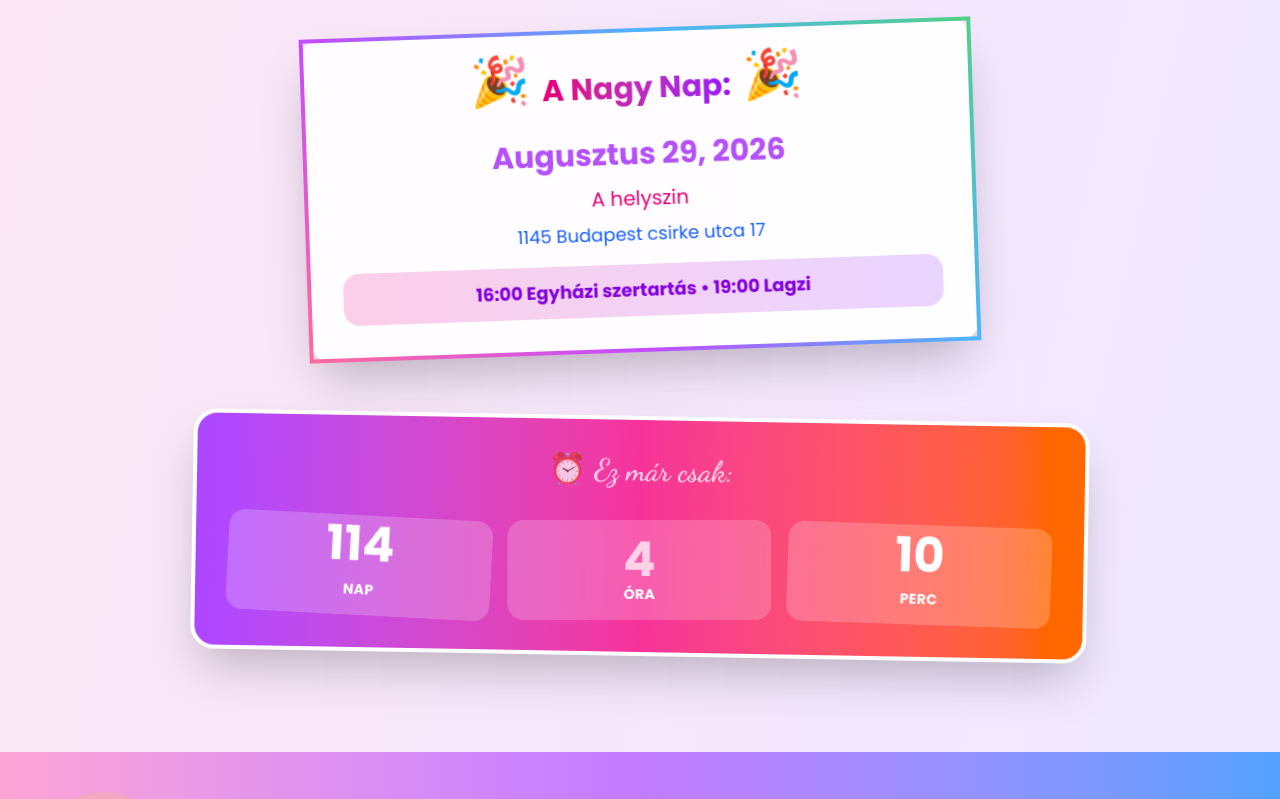
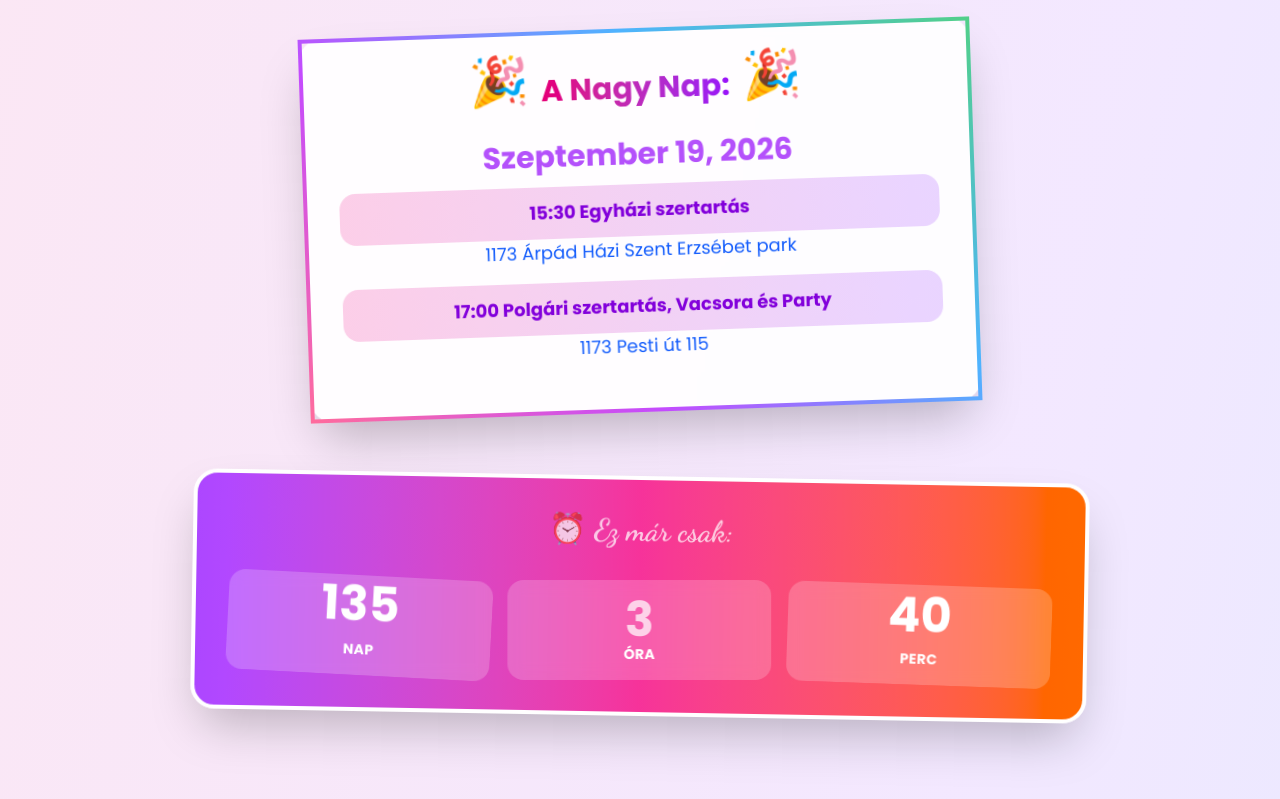
Before and after one commit to marcello120/wedding-site, a Next.js app: page / in a window 1280 px wide. Shown: the part 700-1499 px from the top of the page. Built offline with nearby package versions, Linux system fonts and the light colour scheme; a web font is replaced by a local one.

Commit message:
Add files via upload

```diff
--- a/app/layout.tsx
+++ b/app/layout.tsx
@@ -2,8 +2,8 @@ import type { Metadata } from "next";
 import "./globals.css";
 
 export const metadata: Metadata = {
-  title: "Wedding Website",
-  description: "Celebrate our special day with us",
+  title: "Greti <3 Marci",
+  description: "Szeptember 19",
 };
 
 export default function RootLayout({
--- a/app/page.tsx
+++ b/app/page.tsx
@@ -114,7 +114,7 @@ export default function Design9() {
     const rsvpAnimation = useScrollAnimation();
 
     // Mouse parallax effect state
-  const [mousePosition, setMousePosition] = useState({ x: 0, y: 0 });
+    const [mousePosition, setMousePosition] = useState({x: 0, y: 0});
     const heroRef = useRef<HTMLElement>(null);
 
     // Handle mouse movement for parallax effect
@@ -124,7 +124,7 @@ export default function Design9() {
                 const rect = heroRef.current.getBoundingClientRect();
                 const x = ((e.clientX - rect.left) / rect.width - 0.5) * 100; // -50 to 50
                 const y = ((e.clientY - rect.top) / rect.height - 0.5) * 100; // -50 to 50
-        setMousePosition({ x, y });
+                setMousePosition({x, y});
             }
         };
 
@@ -227,13 +227,16 @@ export default function Design9() {
                                 style={{fontFamily: 'Dancing Script, cursive'}}>
                                 Marci & Gréti
                             </h1>
-                <div className="absolute -top-4 -right-4 text-4xl animate-spin transition-transform duration-100"
+                            <div
+                                className="absolute -top-4 -right-4 text-4xl animate-spin transition-transform duration-100"
                                 style={{
                                     animationDuration: '3s',
                                 }}>✨
                             </div>
-                <div className="absolute -bottom-4 -left-4 text-3xl animate-tick transition-transform duration-100"
-                >🎈</div>
+                            <div
+                                className="absolute -bottom-4 -left-4 text-3xl animate-tick transition-transform duration-100"
+                            >🎈
+                            </div>
                         </div>
 
                         <p className="text-3xl md:text-5xl font-bold mb-12 pb-6 bg-gradient-to-r from-purple-600 to-pink-600 bg-clip-text text-transparent transform rotate-1">
@@ -273,14 +276,20 @@ export default function Design9() {
                                           animationDelay: '0.5s',
                                       }}>🎉</span>
                             </div>
-                <p className="text-3xl font-black text-purple-600 mb-3 animate-pulse">Augusztus 29, 2026</p>
-                <p className="text-xl text-pink-600 mb-2">A helyszin</p>
-                <p className="text-lg text-blue-600 mb-4">1145 Budapest csirke utca 17</p>
+                            <p className="text-3xl font-black text-purple-600 mb-3 animate-pulse">Szeptember 19,
+                                2026</p>
                             <div
                                 className="flex items-center justify-center bg-gradient-to-r from-pink-200 to-purple-200 rounded-2xl p-3">
-                  <span className="text-lg text-purple-700 font-bold">16:00 Egyházi szertartás • 19:00 Lagzi</span>
+                                <span className="text-lg text-purple-700 font-bold">15:30 Egyházi szertartás</span>
                             </div>
+                            <p className="text-lg text-blue-600 mb-4">1173 Árpád Házi Szent Erzsébet park</p>
+                            <div
+                                className="flex items-center justify-center bg-gradient-to-r from-pink-200 to-purple-200 rounded-2xl p-3">
+                                <span className="text-lg text-purple-700 font-bold">17:00 Polgári szertartás, Vacsora és Party</span>
                             </div>
+                            <p className="text-lg text-blue-600 mb-4">1173 Pesti út 115</p>
+                        </div>
+
 
                         {/* Countdown Timer */}
                         <div className="mt-16 max-w-4xl mx-auto">
@@ -293,7 +302,7 @@ export default function Design9() {
                                     }}>
                                     ⏰ Ez már csak:
                                 </h3>
-                  <CountdownTimer targetDate="2026-08-29T16:00:00"/>
+                                <CountdownTimer targetDate="2026-09-19T15:30:00"/>
                             </div>
                         </div>
 
@@ -400,7 +409,7 @@ export default function Design9() {
                     <div className="text-center mb-16">
                         <h2 className="text-7xl font-black bg-gradient-to-r from-orange-600 to-pink-600 bg-clip-text text-transparent mb-6 transform rotate-1"
                             style={{fontFamily: 'Dancing Script, cursive'}}>
-                Szeretettl várunk Téged az Esküvőnkön!
+                            Szeretettel várunk Téged az Esküvőnkön!
                         </h2>
                         <div className="flex justify-center space-x-3">
                             <span className="text-5xl animate-spin" style={{animationDuration: '2s'}}>🎊</span>
@@ -428,9 +437,9 @@ export default function Design9() {
                                     <div className="flex items-center mb-2">
                                         <span className="text-2xl mr-3 animate-spin"
                                               style={{animationDuration: '4s'}}>⏰</span>
-                      <span className="font-black text-xl">Érkezés:</span>
+                                        <span className="font-black text-xl">Kezdés:</span>
                                     </div>
-                    <p className="ml-12 font-bold text-lg">16:00 (seggek a padon)</p>
+                                    <p className="ml-12 font-bold text-lg">15:30 (seggek a padon)</p>
                                 </div>
                                 <div
                                     className="bg-white/20 backdrop-blur-sm rounded-2xl p-4 transform -rotate-1 hover:rotate-1 transition-transform">
@@ -438,7 +447,7 @@ export default function Design9() {
                                         <span className="text-2xl mr-3 animate-pulse">🎪</span>
                                         <span className="font-black text-xl">Helyszin:</span>
                                     </div>
-                    <p className="ml-12 font-bold text-lg">Nagyon engedékeny katolikus kápolna</p>
+                                    <p className="ml-12 font-bold text-lg">Árpádházi Szent Erzsébet templom</p>
                                 </div>
                                 <div
                                     className="bg-white/20 backdrop-blur-sm rounded-2xl p-4 transform rotate-1 hover:-rotate-1 transition-transform">
@@ -446,7 +455,7 @@ export default function Design9() {
                                         <span className="text-2xl mr-3">📍</span>
                                         <span className="font-black text-xl">Cim:</span>
                                     </div>
-                    <p className="ml-12 font-bold text-lg">1111 Budapest Kecske utca 66</p>
+                                    <p className="ml-12 font-bold text-lg">Árpád-házi Szent Erzsébet park 1, 1171</p>
                                 </div>
                                 <div
                                     className="bg-white/20 backdrop-blur-sm rounded-2xl p-4 transform -rotate-1 hover:rotate-1 transition-transform">
@@ -454,13 +463,17 @@ export default function Design9() {
                                         <span className="text-2xl mr-3 animate-bounce">👙</span>
                                         <span className="font-black text-xl">Dressz kód:</span>
                                     </div>
-                    <p className="ml-12 font-bold text-lg">A kedvenc Disney karaktered jelmezében</p>
+                                    <p className="ml-12 font-bold text-lg">Kérlek, viselj ruhát. Opcionálisan szépet</p>
                                 </div>
                             </div>
-                <button
-                    className="mt-6 w-full bg-white text-purple-600 py-4 rounded-2xl font-black text-xl hover:bg-yellow-200 transition-all transform hover:scale-105">
+                            <a
+                                href="https://maps.app.goo.gl/PAAxnTdTW3xvy5kd9"
+                                target="_blank"
+                                rel="noopener noreferrer"
+                                className="mt-6 block w-full bg-white text-purple-600 py-4 rounded-2xl font-black text-xl hover:bg-yellow-200 transition-all transform hover:scale-105 text-center"
+                            >
                                 💍 OTT TALI
-                </button>
+                            </a>
                         </div>
 
                         {/* Reception */}
@@ -482,7 +495,7 @@ export default function Design9() {
                                         <span className="text-2xl mr-3 animate-bounce">🕐</span>
                                         <span className="font-black text-xl">Kezdés</span>
                                     </div>
-                    <p className="ml-12 font-bold text-lg">19:00 - Siess mert elfogy a kaja</p>
+                                    <p className="ml-12 font-bold text-lg">17:00 - Polgári szertartás</p>
                                 </div>
                                 <div
                                     className="bg-white/20 backdrop-blur-sm rounded-2xl p-4 transform rotate-1 hover:-rotate-1 transition-transform">
@@ -491,29 +504,33 @@ export default function Design9() {
                                               style={{animationDuration: '2s'}}>🏚️</span>
                                         <span className="font-black text-xl">Helyszin:</span>
                                     </div>
-                    <p className="ml-12 font-bold text-lg">Kurva drága tornaterem</p>
+                                    <p className="ml-12 font-bold text-lg">Podmaniczky-Vigyázó Rendezvénykastély</p>
                                 </div>
                                 <div
                                     className="bg-white/20 backdrop-blur-sm rounded-2xl p-4 transform -rotate-1 hover:rotate-1 transition-transform">
                                     <div className="flex items-center mb-2">
-                      <span className="text-2xl mr-3 animate-pulse">🍕</span>
-                      <span className="font-black text-xl">Vacsi</span>
+                                        <span className="text-2xl mr-3 animate-pulse">📍</span>
+                                        <span className="font-black text-xl">Cim</span>
                                     </div>
-                    <p className="ml-12 font-bold text-lg">16 fogásos korátlan kaviár</p>
+                                    <p className="ml-12 font-bold text-lg">Pesti út 115, 1173</p>
                                 </div>
                                 <div
                                     className="bg-white/20 backdrop-blur-sm rounded-2xl p-4 transform rotate-1 hover:-rotate-1 transition-transform">
                                     <div className="flex items-center mb-2">
                                         <span className="text-2xl mr-3 animate-bounce">🎵</span>
-                      <span className="font-black text-xl">Buli:</span>
+                                        <span className="font-black text-xl">Program:</span>
                                     </div>
-                    <p className="ml-12 font-bold text-lg">Tánc és megborulás hajnali 3ig</p>
+                                    <p className="ml-12 font-bold text-lg">Vacsora, Játékok, Tánc, Megborulás</p>
                                 </div>
                             </div>
-                <button
-                    className="mt-6 w-full bg-white text-green-600 py-4 rounded-2xl font-black text-xl hover:bg-yellow-200 transition-all transform hover:scale-105">
+                            <a
+                                href="https://maps.app.goo.gl/sh9o2jFxEKQobMMx5"
+                                target="_blank"
+                                rel="noopener noreferrer"
+                                className="mt-6 block w-full bg-white text-green-600 py-4 rounded-2xl font-black text-xl hover:bg-yellow-200 transition-all transform hover:scale-105 text-center"
+                            >
                                 🎊 BULIZZUNK
-                </button>
+                            </a>
                         </div>
                     </div>
 
@@ -882,12 +899,12 @@ export default function Design9() {
                         style={{fontFamily: 'Dancing Script, cursive'}}>
                         Marci & Gréti
                     </h3>
-            <p className="text-2xl font-bold mb-4">AUG 29, 2026</p>
-            <p className="text-xl mb-8">Templom + Helyszin</p>
+                    <p className="text-2xl font-bold mb-4">SEP 19, 2026</p>
+                    <p className="text-xl mb-8">Szent Erzsébet templom + Podmaniczky Kastély</p>
                     <div
                         className="bg-white/20 backdrop-blur-sm rounded-3xl p-6 max-w-2xl mx-auto transform rotate-1 hover:-rotate-1 transition-transform">
                         <p className="text-2xl font-black">
-                Ünneplejük örök húségünk legendás megborulással!
+                            Ünnepeljük örök húségünk legendás megborulással!
                         </p>
                     </div>
                 </div>
```
Lines whose indentation alone changed are shown as unchanged.
